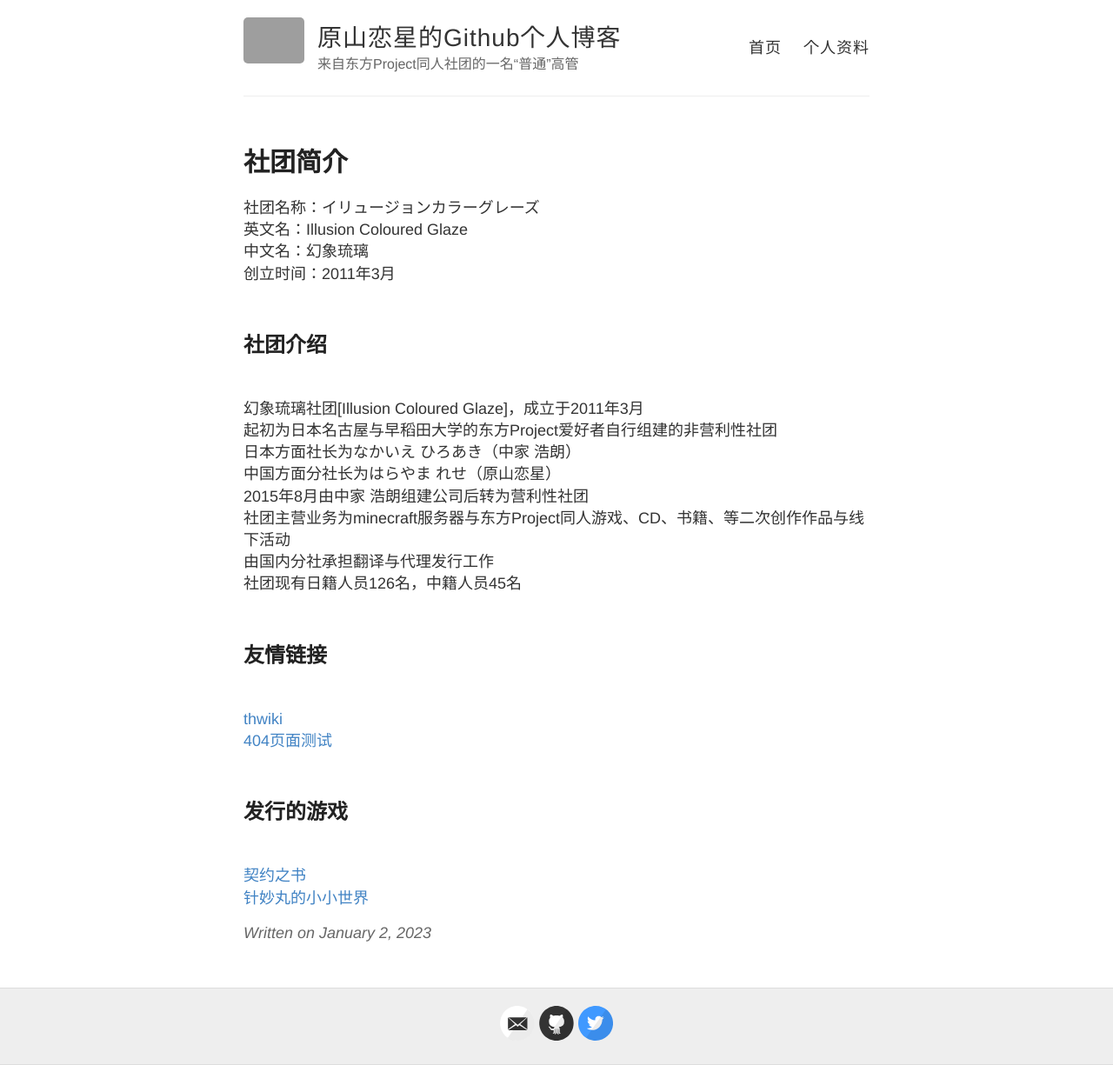
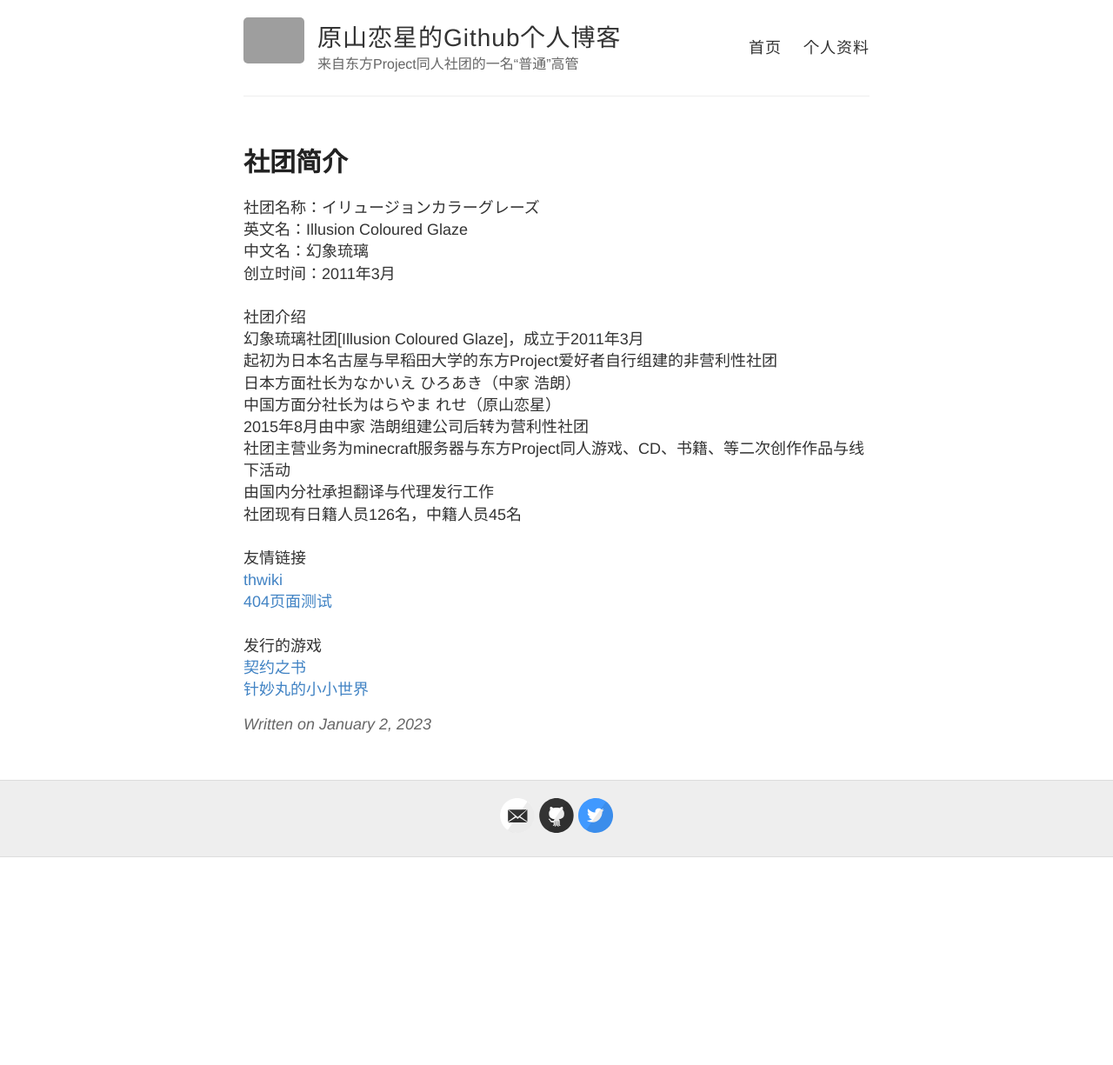
Before and after one commit to ManakaGekka/ManakaGekka.git1hub.io, a Jekyll site: the page built from _posts/2023-01-02-IllusionColouredGlaze.md, in a window 1280 px wide. Shown: the whole page at 87% size. Built offline with Jekyll 4.4.1, drawn with Linux system fonts in a browser that asks for light colours; after the commit the page ends 986 px from its top, so only the background shows below that; grey boxes are pictures that could not be loaded.

Commit message:
Update 2023-01-02-IllusionColouredGlaze.md

```diff
--- a/_posts/2023-01-02-IllusionColouredGlaze.md
+++ b/_posts/2023-01-02-IllusionColouredGlaze.md
@@ -8,8 +8,7 @@ title: 社团简介
 中文名：幻象琉璃<br>
 创立时间：2011年3月<br>
 <br>
-## 社团介绍<br>
-<br>
+社团介绍<br>
 幻象琉璃社团[Illusion Coloured Glaze]，成立于2011年3月<br>
 起初为日本名古屋与早稻田大学的东方Project爱好者自行组建的非营利性社团<br>
 日本方面社长为なかいえ ひろあき（中家 浩朗）<br>
@@ -19,12 +18,10 @@ title: 社团简介
 由国内分社承担翻译与代理发行工作<br>
 社团现有日籍人员126名，中籍人员45名<br>
 <br>
-## 友情链接<br>
-<br>
+友情链接<br>
 [thwiki](https://thwiki.cc/-/4m2m)<br>
 [404页面测试](404)<br>
 <br>
-## 发行的游戏<br>
-<br>
+发行的游戏<br>
 [契约之书](https://thwiki.cc/-/552c)<br>
 [针妙丸的小小世界](https://thwiki.cc/-/52r6)<br>
```
